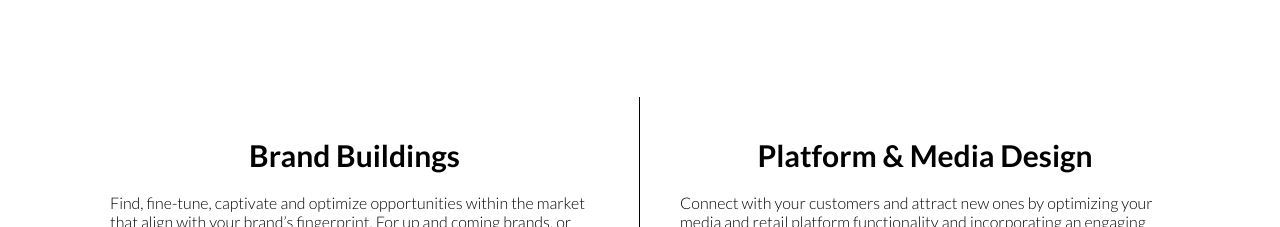
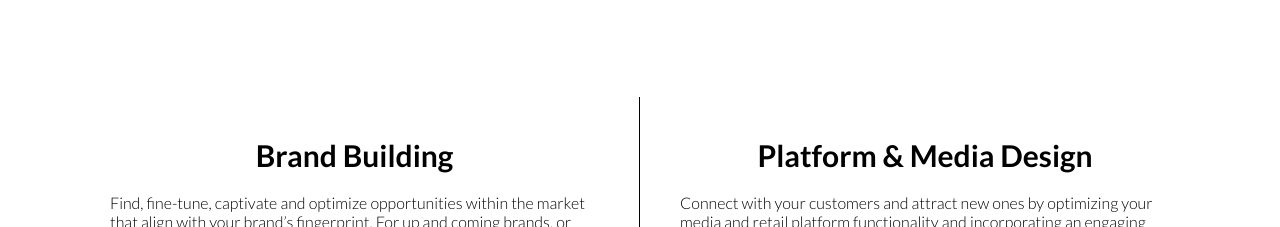
Before and after one commit to lfranckx/socialarthouse, a React (Create React App) app: page / in a window 1280 px wide. Shown: the part 1600-1827 px from the top of the page. Built offline with nearby package versions, Linux system fonts and the light colour scheme.

Commit message:
brand buidling

```diff
--- a/src/components/Services.js
+++ b/src/components/Services.js
@@ -24,7 +24,7 @@ export default function Services(props) {
                             <li><i className="fas fa-check"></i> Promotion, Communication and Advertising</li>
                         </ul> </div> :
                         <>
-                            <h4>Brand Buildings</h4>
+                            <h4>Brand Building</h4>
                             <p>Find, fine-tune, captivate and optimize opportunities within the market that align with your brand’s fingerprint. For up and coming brands, or established brands looking to grow, our brand building services will provide the foundational insights to help you build your dream. Let us do the heavy lifting.</p>
                         </>
                     }
```
